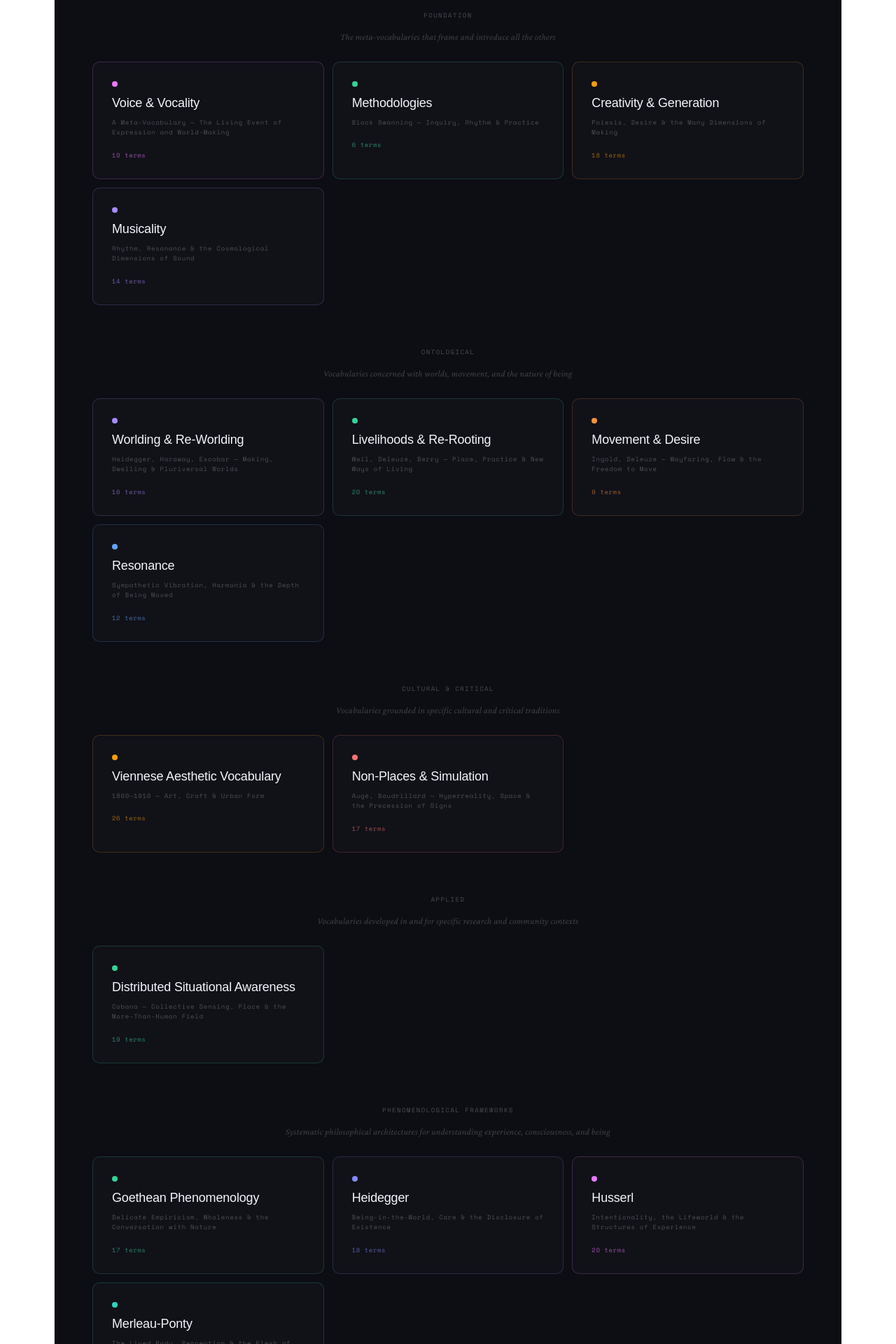
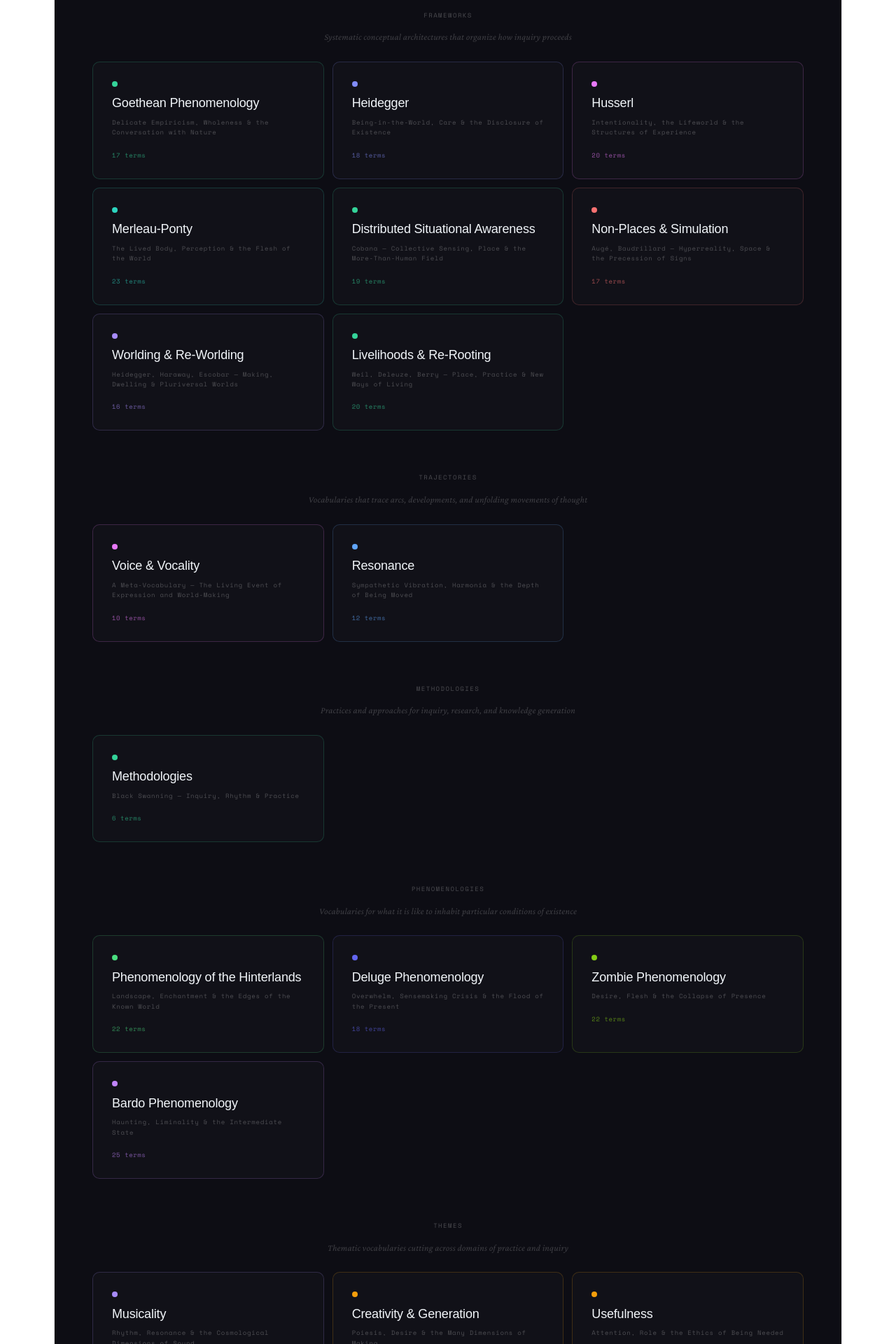
Before and after one commit to matthew-re-rooting/Semantic-Networks, a React (Vite) app: page / in a window 1280 px wide. Shown: the part 240-2160 px from the top of the page at 70% size. Built offline with nearby package versions, Linux system fonts and the light colour scheme.

Commit message:
restructure groups: frameworks, trajectories, methodologies, phenomenologies, paradoxes, complements, places, themes, studies

```diff
--- a/src/App.jsx
+++ b/src/App.jsx
@@ -50,42 +50,60 @@ const NETWORKS = {
 // ---VOCABULARY GROUPS (for landing page organisation) ---
 const GROUPS = [
   {
-    id: "foundation",
-    label: "Foundation",
-    description: "The meta-vocabularies that frame and introduce all the others",
-    networkIds: ["meta","methods","creativity","musicality"],
+    id: "frameworks",
+    label: "Frameworks",
+    description: "Systematic conceptual architectures that organize how inquiry proceeds",
+    networkIds: ["goethean-phenomenology", "heidegger", "husserl", "merleau-ponty", "dsa", "simulation", "worlding", "livelihoods"],
   },
   {
-    id: "ontological",
-    label: "Ontological",
-    description: "Vocabularies concerned with worlds, movement, and the nature of being",
-    networkIds: ["worlding","livelihoods","movement","resonance"],
+    id: "trajectories",
+    label: "Trajectories",
+    description: "Vocabularies that trace arcs, developments, and unfolding movements of thought",
+    networkIds: ["meta", "resonance"],
   },
   {
-    id: "cultural",
-    label: "Cultural & Critical",
-    description: "Vocabularies grounded in specific cultural and critical traditions",
-    networkIds: ["vienna","simulation"],
+    id: "methodologies",
+    label: "Methodologies",
+    description: "Practices and approaches for inquiry, research, and knowledge generation",
+    networkIds: ["methods"],
   },
   {
-    id: "applied",
-    label: "Applied",
-    description: "Vocabularies developed in and for specific research and community contexts",
-    networkIds: ["dsa"],
+    id: "phenomenologies",
+    label: "Phenomenologies",
+    description: "Vocabularies for what it is like to inhabit particular conditions of existence",
+    networkIds: ["hinterlands", "deluge-phenomenology", "zombie-phenomenology", "bardo-phenomenology"],
   },
   {
-      id: "phenomenological-frameworks",
-      label: "Phenomenological Frameworks",
-      description: "Systematic philosophical architectures for understanding experience, consciousness, and being",
-      networkIds: ["goethean-phenomenology","heidegger","husserl","merleau-ponty"],
-    },
-    {
-      id: "social-phenomenologies",
-      label: "Social Phenomenologies",
-      description: "Imaginal worlds and their bodily effects — what it is like to inhabit particular conditions of existence",
-      networkIds: ["hinterlands","deluge-phenomenology","zombie-phenomenology","bardo-phenomenology"],
-    },
-  ];
+    id: "paradoxes",
+    label: "Paradoxes",
+    description: "Vocabularies structured around tension, contradiction, and irreducible complexity",
+    networkIds: [],
+  },
+  {
+    id: "complements",
+    label: "Complements",
+    description: "Networks that work as pairs or counterparts, illuminating each other",
+    networkIds: [],
+  },
+  {
+    id: "places",
+    label: "Places",
+    description: "Vocabularies grounded in specific locations, territories, and spatial traditions",
+    networkIds: [],
+  },
+  {
+    id: "themes",
+    label: "Themes",
+    description: "Thematic vocabularies cutting across domains of practice and inquiry",
+    networkIds: ["musicality", "creativity", "usefulness", "movement", "digitalstewarding"],
+  },
+  {
+    id: "studies",
+    label: "Studies",
+    description: "Deep dives into particular cultural, historical, and aesthetic traditions",
+    networkIds: ["vienna"],
+  },
+];
 
 // ---CONSTANTS ---
 
```
